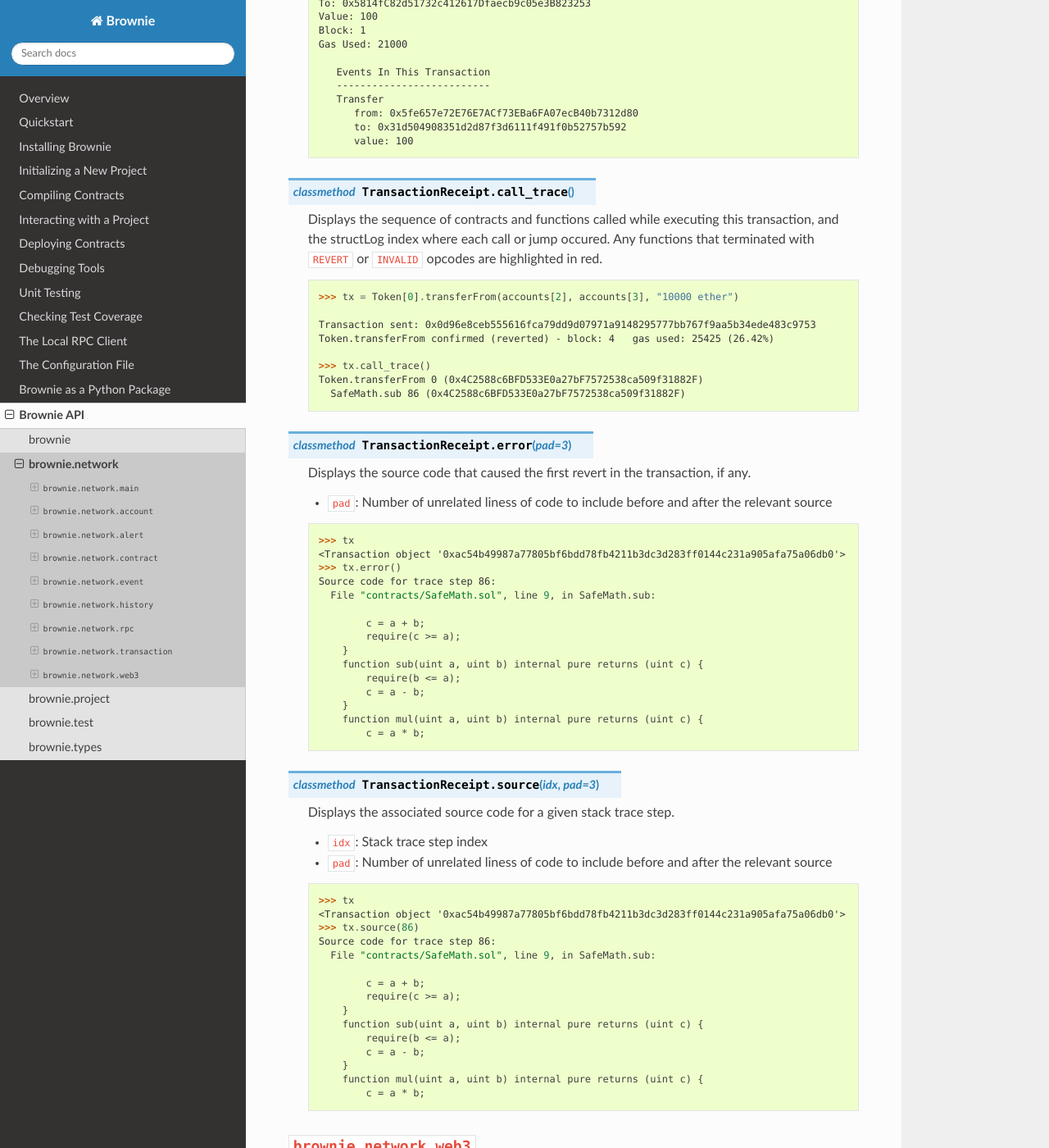
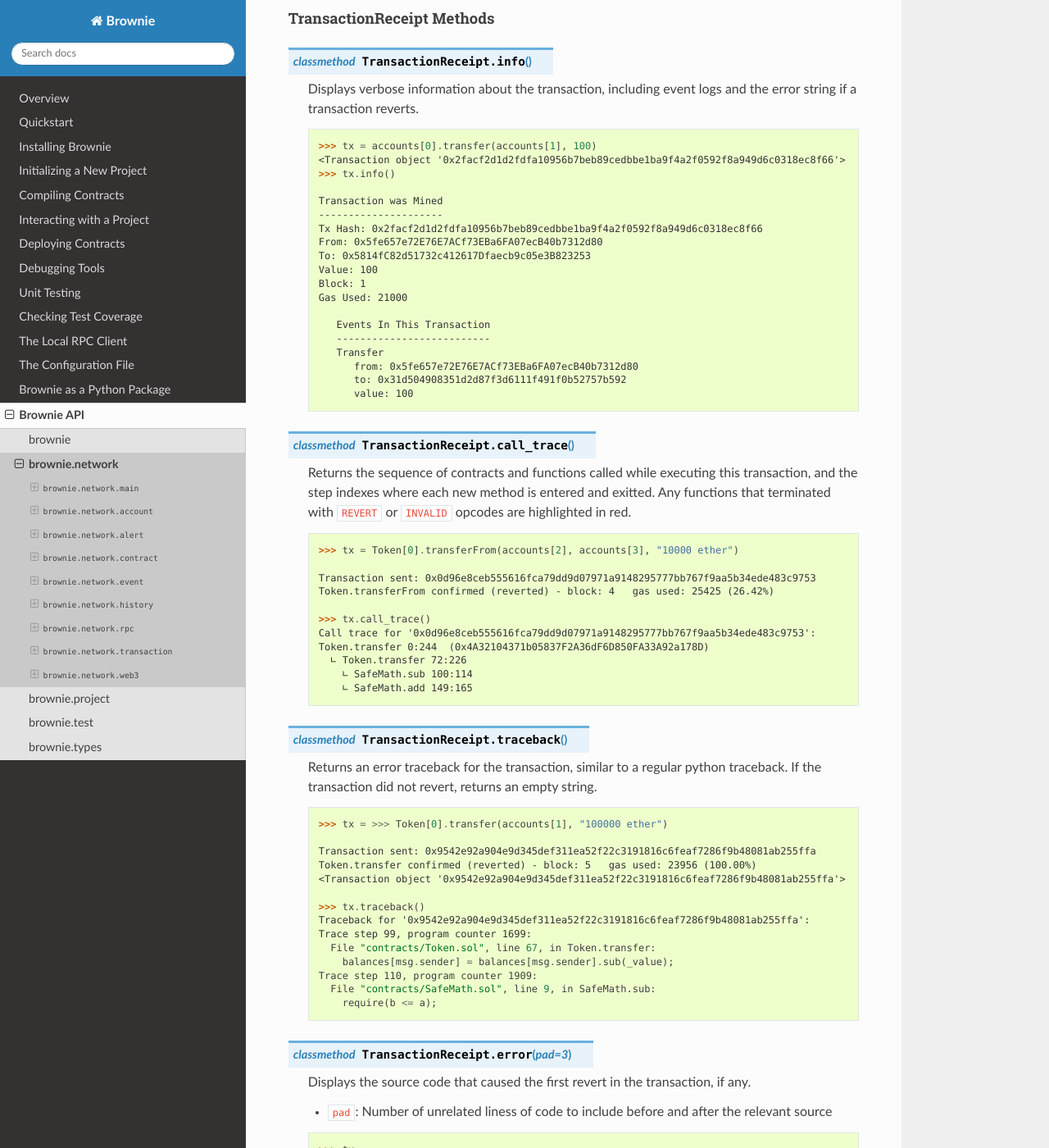
Before and after one commit to eth-brownie/brownie, a Sphinx documentation site: the page built from docs/api-network.rst, in a window 1280 px wide and 1400 px high, scrolled down 26737 px. Shown: the whole window at 82% size. Built offline with Sphinx 7.4.7 and the Read the Docs theme 2.0.0, drawn with Linux system fonts in a browser that asks for light colours; some of the changed text lies outside the part shown.

Commit message:
update docs

```diff
--- a/docs/api-network.rst
+++ b/docs/api-network.rst
@@ -123,7 +123,6 @@
     .. code-block:: python
 
         >>> accounts.clear()
-        >>>
 
 .. py:classmethod:: Accounts.load(filename=None)
 
@@ -148,7 +147,6 @@
     .. code-block:: python
 
         >>> accounts.remove('0xc1826925377b4103cC92DeeCDF6F96A03142F37a')
-        >>>
 
 .. _api-network-account:
 
@@ -783,6 +781,15 @@
         <Transaction object '0x8dbf15878104571669f9843c18afc40529305ddb842f94522094454dcde22186'>
 
 
+.. py:classmethod:: ContractTx.decode_abi(hexstr)
+
+    Decodes raw hexstring data returned by this method.
+
+    .. code-block:: python
+
+        >>>  Token[0].balanceOf.decode_abi("0x00000000000000000000000000000000000000000000003635c9adc5dea00000")
+        1000000000000000000000
+
 ``brownie.network.event``
 =========================
 
@@ -999,7 +1006,6 @@
     .. code-block:: python
 
         >>> rpc.attach('http://127.0.0.1:8545')
-        >>>
 
 .. py:classmethod:: Rpc.kill(exc=True)
 
@@ -1019,7 +1025,6 @@
     .. code-block:: python
 
         >>> rpc.reset()
-        >>>
 
 .. py:classmethod:: Rpc.is_active()
 
@@ -1158,7 +1163,7 @@
 
 .. py:attribute:: TransactionReceipt.contract_address
 
-    The address of the contract deployed as a result of this transaction, if any.
+    The address of the contract deployed as a result of this transaction, if any. If the contract is known, this will be a ``Contract`` object.
 
     .. code-block:: python
 
@@ -1166,6 +1171,17 @@
         <Transaction object '0xac54b49987a77805bf6bdd78fb4211b3dc3d283ff0144c231a905afa75a06db0'>
         >>> tx.contract_address
         None
+
+.. py:attribute:: TransactionReceipt.contract_name
+
+    The name of the contract that was called or deployed in this transaction.
+
+    .. code-block:: python
+
+        >>> tx
+        <Transaction object '0xcdd07c6235bf093e1f30ac393d844550362ebb9b314b7029667538bfaf849749'>
+        >>> tx.contract_name
+        Token
 
 .. py:attribute:: TransactionReceipt.events
 
@@ -1434,7 +1450,7 @@
 
 .. py:classmethod:: TransactionReceipt.call_trace()
 
-    Displays the sequence of contracts and functions called while executing this transaction, and the structLog index where each call or jump occured. Any functions that terminated with ``REVERT`` or ``INVALID`` opcodes are highlighted in red.
+    Returns the sequence of contracts and functions called while executing this transaction, and the step indexes where each new method is entered and exitted. Any functions that terminated with ``REVERT`` or ``INVALID`` opcodes are highlighted in red.
 
     .. code-block:: python
 
@@ -1444,8 +1460,32 @@
         Token.transferFrom confirmed (reverted) - block: 4   gas used: 25425 (26.42%)
 
         >>> tx.call_trace()
-        Token.transferFrom 0 (0x4C2588c6BFD533E0a27bF7572538ca509f31882F)
-          SafeMath.sub 86 (0x4C2588c6BFD533E0a27bF7572538ca509f31882F)
+        Call trace for '0x0d96e8ceb555616fca79dd9d07971a9148295777bb767f9aa5b34ede483c9753':
+        Token.transfer 0:244  (0x4A32104371b05837F2A36dF6D850FA33A92a178D)
+          ∟ Token.transfer 72:226
+            ∟ SafeMath.sub 100:114
+            ∟ SafeMath.add 149:165
+
+.. py:classmethod:: TransactionReceipt.traceback()
+
+    Returns an error traceback for the transaction, similar to a regular python traceback. If the transaction did not revert, returns an empty string.
+
+    .. code-block:: python
+
+        >>> tx = >>> Token[0].transfer(accounts[1], "100000 ether")
+
+        Transaction sent: 0x9542e92a904e9d345def311ea52f22c3191816c6feaf7286f9b48081ab255ffa
+        Token.transfer confirmed (reverted) - block: 5   gas used: 23956 (100.00%)
+        <Transaction object '0x9542e92a904e9d345def311ea52f22c3191816c6feaf7286f9b48081ab255ffa'>
+
+        >>> tx.traceback()
+        Traceback for '0x9542e92a904e9d345def311ea52f22c3191816c6feaf7286f9b48081ab255ffa':
+        Trace step 99, program counter 1699:
+          File "contracts/Token.sol", line 67, in Token.transfer:
+            balances[msg.sender] = balances[msg.sender].sub(_value);
+        Trace step 110, program counter 1909:
+          File "contracts/SafeMath.sol", line 9, in SafeMath.sub:
+            require(b <= a);
 
 .. py:classmethod:: TransactionReceipt.error(pad=3)
 
--- a/docs/compile.rst
+++ b/docs/compile.rst
@@ -54,7 +54,6 @@
         'deployedBytecode': "0x00", // bytecode as hex string after deployment
         'deployedSourceMap': "", // source mapping of the deployed bytecode
         'dependencies': [], // contracts and libraries that this contract inherits from or is linked to
-        'fn_offsets': {}, // source code offsets for contract functions
         'offset': [], // source code offsets for this contract
         'opcodes': "", // deployed contract opcodes list
         'pcMap': [], // program counter map
@@ -65,7 +64,7 @@
         'type': "" // contract, library, interface
     }
 
-This raw data is available through the `build <api-project-build>`_ module. If the contract was minified before compiling, Brownie will automatically adjust the source map offsets in ``pcMap``, ``fn_offsets`` and ``coverageMap`` to fit the current source.
+This raw data is available through the `build <api-project-build>`_ module. If the contract was minified before compiling, Brownie will automatically adjust the source map offsets in ``pcMap`` and ``coverageMap`` to fit the current source.
 
 .. code-block:: python
 
```
Also changed, not shown: other parts of docs/api-network.rst (+5 -5 lines), docs/api-project.rst (+3 -31 lines), 1 other file.
